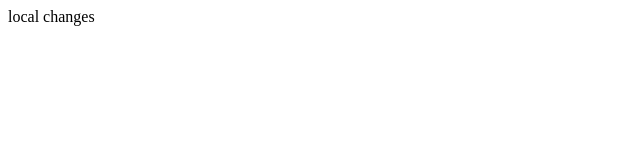
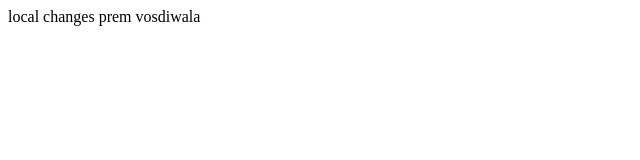
Before and after one commit to Diprajyoti/ia1_git, a plain HTML site: page index.html in a window 1280 px wide. Shown: the whole page, without its empty margins (0-640 px from the left). Drawn offline with Linux system fonts and the light colour scheme.

Commit message:
test modified

```diff
--- a/index.html
+++ b/index.html
@@ -2,6 +2,7 @@
 <head>
 </head>
 local changes
+prem vosdiwala
 <body>
 </body>
 </html>
```
